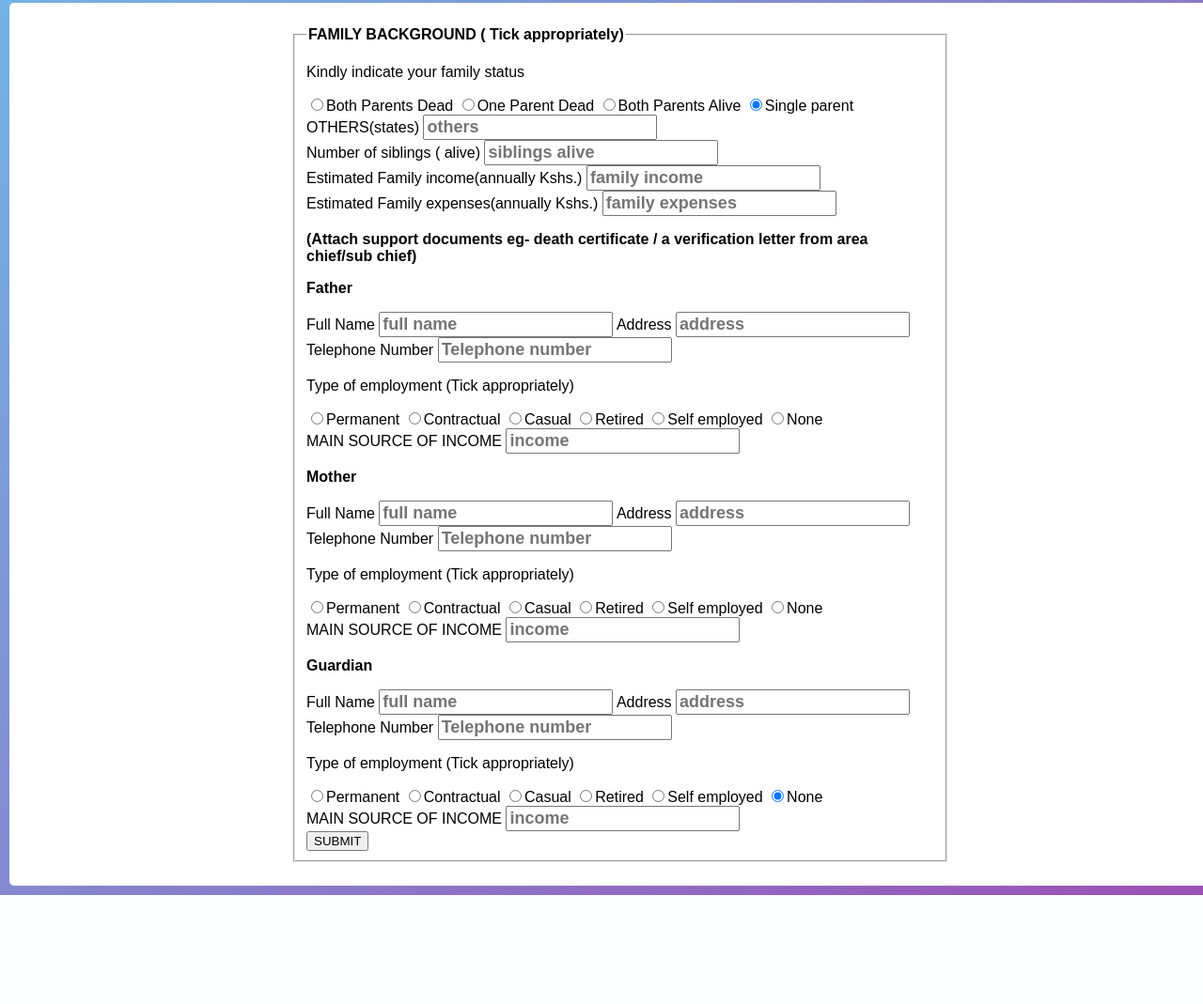
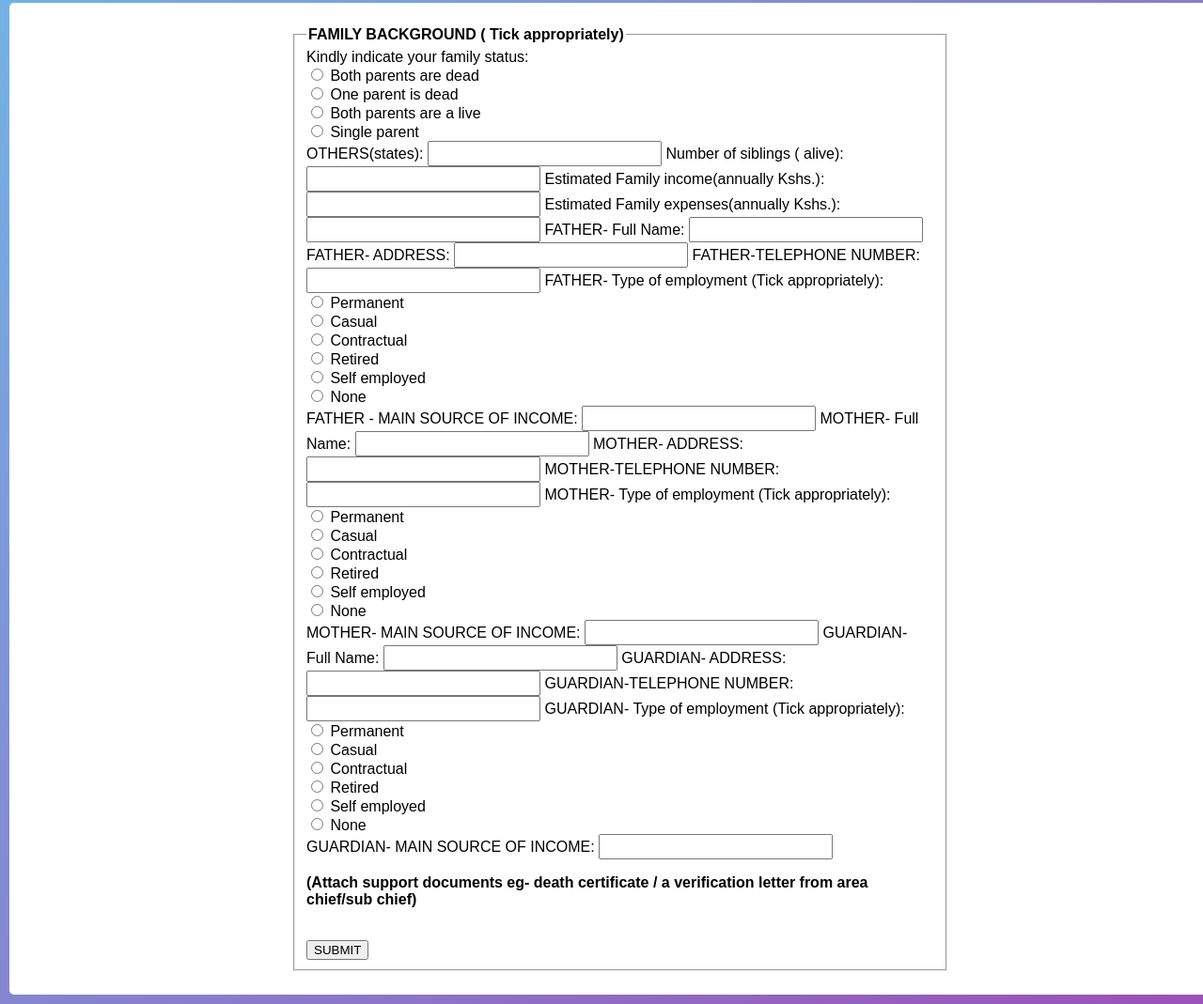
Before and after one commit to derick-droid/bursary-web-app, a Django app: page /family in a window 1280 px wide. Shown: the part 114-1183 px from the top of the page at 94% size. Before the commit the page ends 1067 px from the top, so only its background shows below. Run offline with Django 4.2, Linux system fonts and the light colour scheme.

Commit message:
fammily form

```diff
--- a/home/forms.py
+++ b/home/forms.py
@@ -11,6 +11,20 @@ MODE_OF_STUDY = [
     ("regular", "Regular"),
     ("parallel", "Parallel"),
     ("day", "Day"),
+]
+FAMILY_STATUS = [
+    ("both parents are dead", "Both parents are dead"),
+    ("one parent is dead", "One parent is dead"),
+    ("both parents are a live", "Both parents are a live"),
+    ("single parent", "Single parent"),
+]
+TYPE_EMPLOYMENT = [
+    ("permanent ", "Permanent"),
+    ("casual", "Casual"),
+    ("contractual", "Contractual"),
+    ("retired", "Retired"),
+    ("self employed", "Self employed"),
+    ("none", "None"),
 ]
 
 class PersonalForm(forms.Form):
@@ -40,3 +54,28 @@ class PollingForm(forms.Form):
     institution_post_address =  forms.IntegerField(required=True, label="INSTITUTION’S POSTAL ADDRESS")
     institution_tel_phone =  forms.IntegerField(required=True, label="INSTITUTION’S TELEPHONE NUMBER")
     amount_applied = forms.IntegerField(required=True, label="AMOUNT APPLIED FOR (Kshs.)")
+
+class FamilyForm(forms.Form):
+    family_status = forms.CharField(required=True, label= "Kindly indicate your family status", widget=forms.RadioSelect(choices=FAMILY_STATUS))
+    other_states = forms.CharField(required=True, label="OTHERS(states)", max_length=100)
+    number_of_siblings= forms.IntegerField(required=True, label="Number of siblings ( alive)",)
+    estimated_income = forms.IntegerField(required=True,label="Estimated Family income(annually Kshs.)")
+    estimated_expenses = forms.IntegerField(required=True, label="Estimated Family expenses(annually Kshs.)")
+    # father deatils
+    father_full_name = forms.CharField(label="FATHER- Full Name", max_length=100)
+    father_address = forms.IntegerField(label="FATHER- ADDRESS")
+    f_phone_number =  forms.IntegerField(label="FATHER-TELEPHONE NUMBER")
+    father_employment =  forms.CharField(label="FATHER- Type of employment (Tick appropriately)", widget=forms.RadioSelect(choices=TYPE_EMPLOYMENT))
+    father_income = forms.CharField(label="FATHER - MAIN SOURCE OF INCOME", max_length=100)
+    # mother details
+    mother_full_name = forms.CharField(label="MOTHER- Full Name", max_length=100)
+    mother_address = forms.IntegerField(label="MOTHER- ADDRESS")
+    m_phone_number =  forms.IntegerField(label="MOTHER-TELEPHONE NUMBER")
+    mother_employment =  forms.CharField(label="MOTHER- Type of employment (Tick appropriately)", widget=forms.RadioSelect(choices=TYPE_EMPLOYMENT))
+    mother_income = forms.CharField(label="MOTHER- MAIN SOURCE OF INCOME",max_length=100)
+    # guradian details
+    guardian_full_name = forms.CharField(label="GUARDIAN- Full Name", max_length=100)
+    guardian_address = forms.IntegerField(label="GUARDIAN- ADDRESS")
+    g_phone_number =  forms.IntegerField(label="GUARDIAN-TELEPHONE NUMBER")
+    guardian_employment =  forms.CharField(label="GUARDIAN- Type of employment (Tick appropriately)", widget=forms.RadioSelect(choices=TYPE_EMPLOYMENT))
+    guardian_income = forms.CharField(label="GUARDIAN- MAIN SOURCE OF INCOME", max_length=100)
--- a/home/templates/home/family.html
+++ b/home/templates/home/family.html
@@ -6,22 +6,17 @@
             <!-- <div class="title">Please fill this form </div>
             <h3>PART A :TO BE FILLED BY THE APPLICANT / PARENT / GUARDIAN</h3> -->
 
-        <form action="#">
+        <form action="" method="POST">
             <div class="user-details">
                 <fieldset>
                     <legend> <b>FAMILY BACKGROUND ( Tick appropriately)</b> </legend>
-<!--
-                <label>
-                     <span class="details">FULL NAMES(as it appear in the ID/official documents)</span>
-                <input type="text"  placeholder="enter your full names"  required>
+               <!-- <p>
+                Kindly indicate your family status
+               </p> -->
+               {% csrf_token %}
+               {{form}}
 
-                </label> -->
-
-               <p>
-                Kindly indicate your family status
-               </p>
-
-               <input type="radio", name="status" value="dead" checked/>Both Parents Dead
+               <!-- <input type="radio", name="status" value="dead" checked/>Both Parents Dead
                <input type="radio", name="status" value="one" checked/>One Parent Dead
                <input type="radio", name="status" value="both" checked/>Both Parents Alive
                <input type="radio", name="status" value="single" checked/>Single parent
@@ -40,10 +35,10 @@
                <br>
                <span class="details">Estimated Family expenses(annually Kshs.)</span>
                <input type="text"  placeholder="family expenses" required>
-               <br>
+               <br> -->
                <p><b><strong>(Attach support documents eg- death certificate / a verification letter from area chief/sub chief)</strong></b></p>
 
-                <p><b><strong>Father</strong></b></p>
+                <!-- <p><b><strong>Father</strong></b></p>
                <span class="details">Full Name</span>
                <input type="text"  placeholder="full name" required>
                <span class="details">Address</span>
@@ -66,9 +61,33 @@
                <br>
                <span class="details">MAIN SOURCE OF INCOME</span>
                <input type="text"  placeholder="income"  required>
+              <br> -->
+
+              <!-- <p><b><strong>Mother</strong></b></p> -->
+              <!-- <span class="details">Full Name</span>
+              <input type="text"  placeholder="full name" required>
+              <span class="details">Address</span>
+              <input type="text"  placeholder="address"  required>
+
               <br>
+              <span class="details">Telephone Number</span>
+              <input type="text"  placeholder="Telephone number" required>
 
-              <p><b><strong>Mother</strong></b></p>
+              <p>
+               Type of employment (Tick appropriately)
+              </p>
+              <input type="radio", name="study" value="Permanent" checked/>Permanent
+              <input type="radio", name="study" value="Contractual" checked/>Contractual
+              <input type="radio", name="study" value="Casual" checked/>Casual
+              <input type="radio", name="study" value="Retired" checked/>Retired
+              <input type="radio", name="study" value="Self employed" checked/>Self employed
+              <input type="radio", name="study" value="None" checked/>None
+
+              <br>
+              <span class="details">MAIN SOURCE OF INCOME</span>
+              <input type="text"  placeholder="income"  required>
+              -->
+              <!-- <p><b><strong>Guardian</strong></b></p>
               <span class="details">Full Name</span>
               <input type="text"  placeholder="full name" required>
               <span class="details">Address</span>
@@ -91,31 +110,7 @@
               <br>
               <span class="details">MAIN SOURCE OF INCOME</span>
               <input type="text"  placeholder="income"  required>
-
-              <p><b><strong>Guardian</strong></b></p>
-              <span class="details">Full Name</span>
-              <input type="text"  placeholder="full name" required>
-              <span class="details">Address</span>
-              <input type="text"  placeholder="address"  required>
-
-              <br>
-              <span class="details">Telephone Number</span>
-              <input type="text"  placeholder="Telephone number" required>
-
-              <p>
-               Type of employment (Tick appropriately)
-              </p>
-              <input type="radio", name="study" value="Permanent" checked/>Permanent
-              <input type="radio", name="study" value="Contractual" checked/>Contractual
-              <input type="radio", name="study" value="Casual" checked/>Casual
-              <input type="radio", name="study" value="Retired" checked/>Retired
-              <input type="radio", name="study" value="Self employed" checked/>Self employed
-              <input type="radio", name="study" value="None" checked/>None
-
-              <br>
-              <span class="details">MAIN SOURCE OF INCOME</span>
-              <input type="text"  placeholder="income"  required>
-
+              -->
 
 
                <br>
--- a/home/templates/home/polling.html
+++ b/home/templates/home/polling.html
@@ -9,7 +9,7 @@
                 <fieldset>
                     <legend> <b>POLLING STATION</b> </legend>
                       {% csrf_token %}
-                      {{form}}
+                      {{form.as_p}}
                 <!-- <label>
                      <span class="details">WARD</span>
                 <input type="text"  placeholder="enter location"  required>
--- a/home/views.py
+++ b/home/views.py
@@ -3,7 +3,7 @@ from django.shortcuts import render,redirect
 from django.contrib.auth.models import User,auth
 from django.contrib import messages
 from django.contrib.auth import authenticate,login
-from .forms import PersonalForm, PollingForm
+from .forms import PersonalForm, PollingForm, FamilyForm
 from django.contrib.auth.forms import UserCreationForm
 
 
@@ -134,7 +134,58 @@ def polling(request):
 
 # family form
 def family(request):
-    return render(request, "home/family.html")
+    if request.method =="POST":
+        form = FamilyForm(request.POST)
+        if form.is_valid():
+            family_status = form.cleaned_data["family_status"]
+            other_states =  form.cleaned_data["other_states"]
+            number_of_siblings =  form.cleaned_data["number_of_siblings"]
+            estimated_income =  form.cleaned_data["estimated_income"]
+            estimated_expenses =  form.cleaned_data["estimated_expenses"]
+            # father details
+            father_full_name =  form.cleaned_data["father_full_name"]
+            father_address = form.cleaned_data["father_address"]
+            f_phone_number =  form.cleaned_data["f_phone_number"]
+            father_employment = form.cleaned_data["father_employment"]
+            father_income  = form.cleaned_data["father_income"]
+            # mother details
+            mother_full_name =  form.cleaned_data["mother_full_name"]
+            mother_address = form.cleaned_data["mother_address"]
+            m_phone_number =  form.cleaned_data["m_phone_number"]
+            mother_employment = form.cleaned_data["mother_employment"]
+            mother_income  = form.cleaned_data["mother_income"]
+            # GUARDIAN details
+            guardian_full_name =  form.cleaned_data["guardian_full_name"]
+            guardian_address = form.cleaned_data["guardian_address"]
+            g_phone_number =  form.cleaned_data["g_phone_number"]
+            guardian_employment = form.cleaned_data["guardian_employment"]
+            guardian_income  = form.cleaned_data["guardian_income"]
+            print(father_full_name)
+            print(family_status)
+            print(other_states)
+            print(number_of_siblings)
+            print( estimated_income)
+            print(estimated_expenses)
+            print(father_address)
+            print(f_phone_number)
+            print(father_employment)
+            print(father_income)
+            print(mother_full_name)
+            print(mother_address)
+            print(m_phone_number)
+            print(mother_employment)
+            print(mother_income)
+            print(guardian_full_name)
+            print(mother_address)
+            print(g_phone_number)
+            print(guardian_employment)
+            print(guardian_income)
+
+
+
+    else:
+        form = FamilyForm()
+    return render(request, "home/family.html", {"form":form})
 
 def logout(request):
     logout(request)
```
